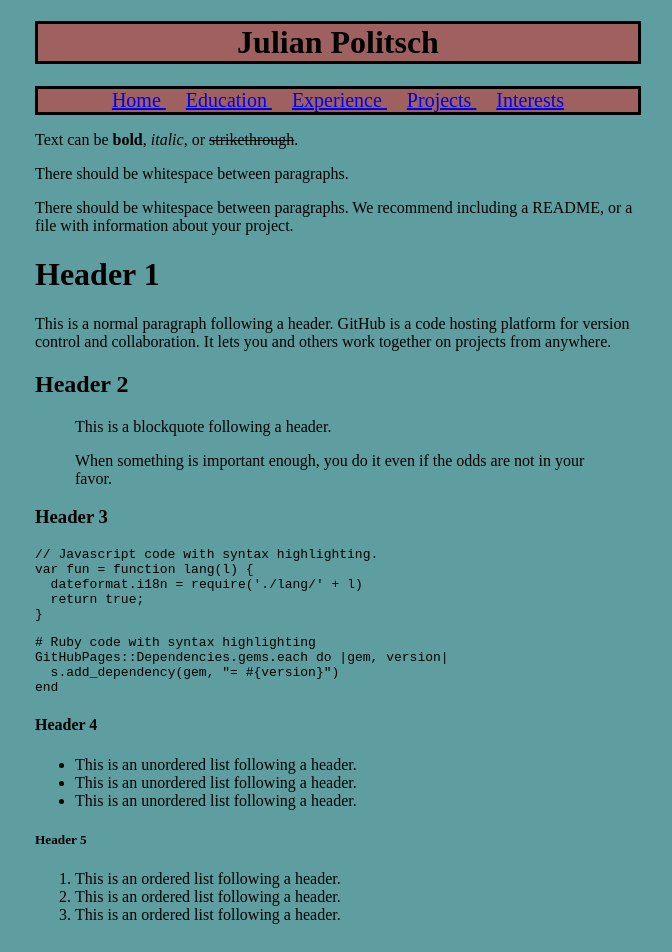
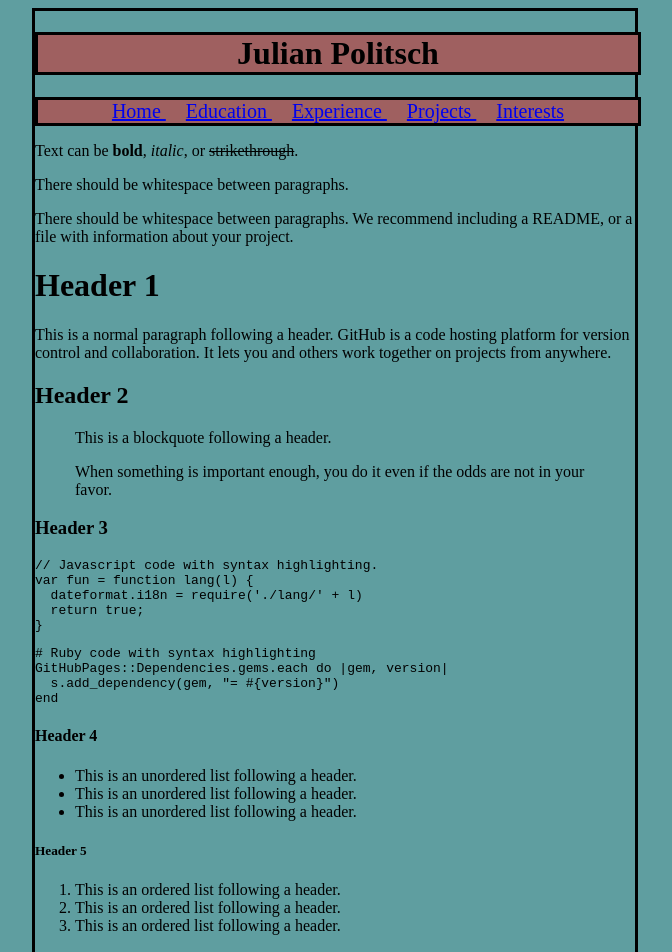
Before and after one commit to jepolitsch/jepolitsch.github.io, a Jekyll site: the page built from index.md, in a window 1280 px wide. Shown: the top 952 px of the page, without its empty margins (305-977 px from the left). Built offline with Jekyll 4.4.1, drawn with Linux system fonts in a browser that asks for light colours.

Commit message:
Update alt.html

```diff
--- a/_layouts/alt.html
+++ b/_layouts/alt.html
@@ -11,12 +11,13 @@
        text-align: center;
        border: 3px solid black;
        width: 600px;
+       margin-left: auto;
+       margin-right: auto;
         }
        .left {
        text-align: left;
        margin-left: auto;
        margin-right: auto;
-       width: 80em
        border: 3px solid black;
        width: 600px;
         }
```
